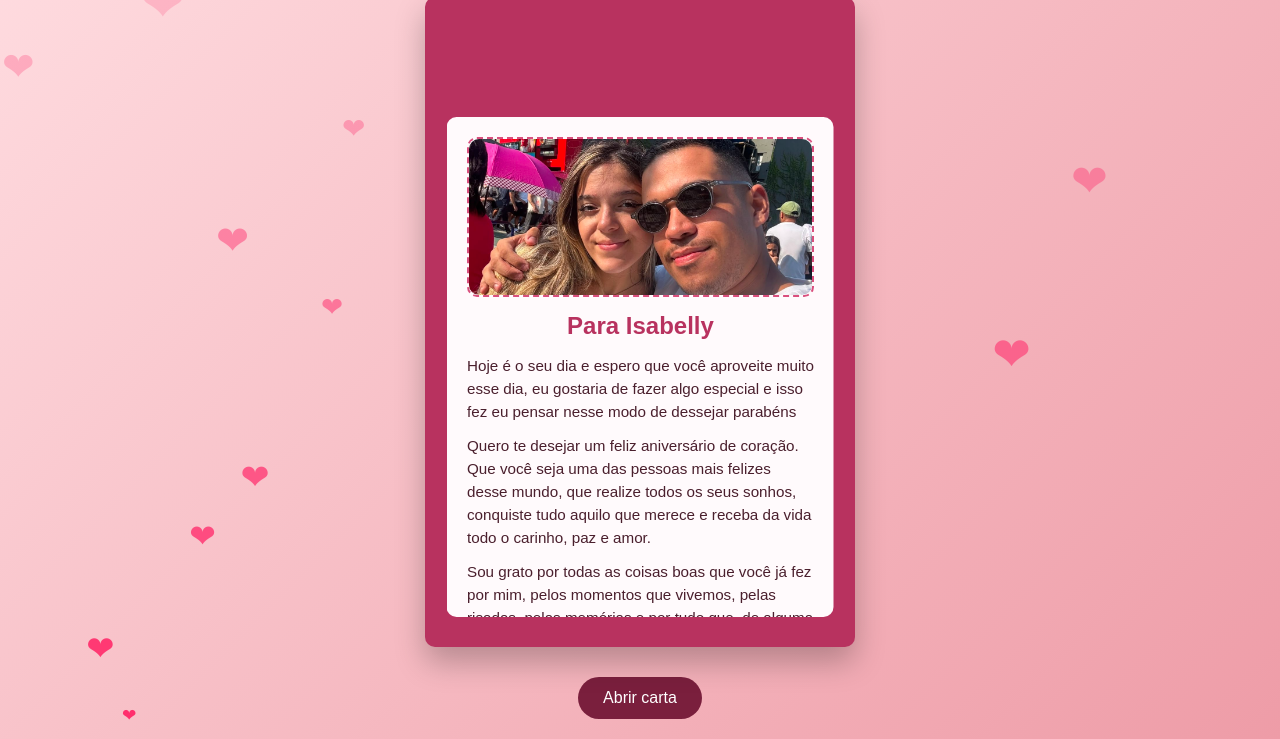
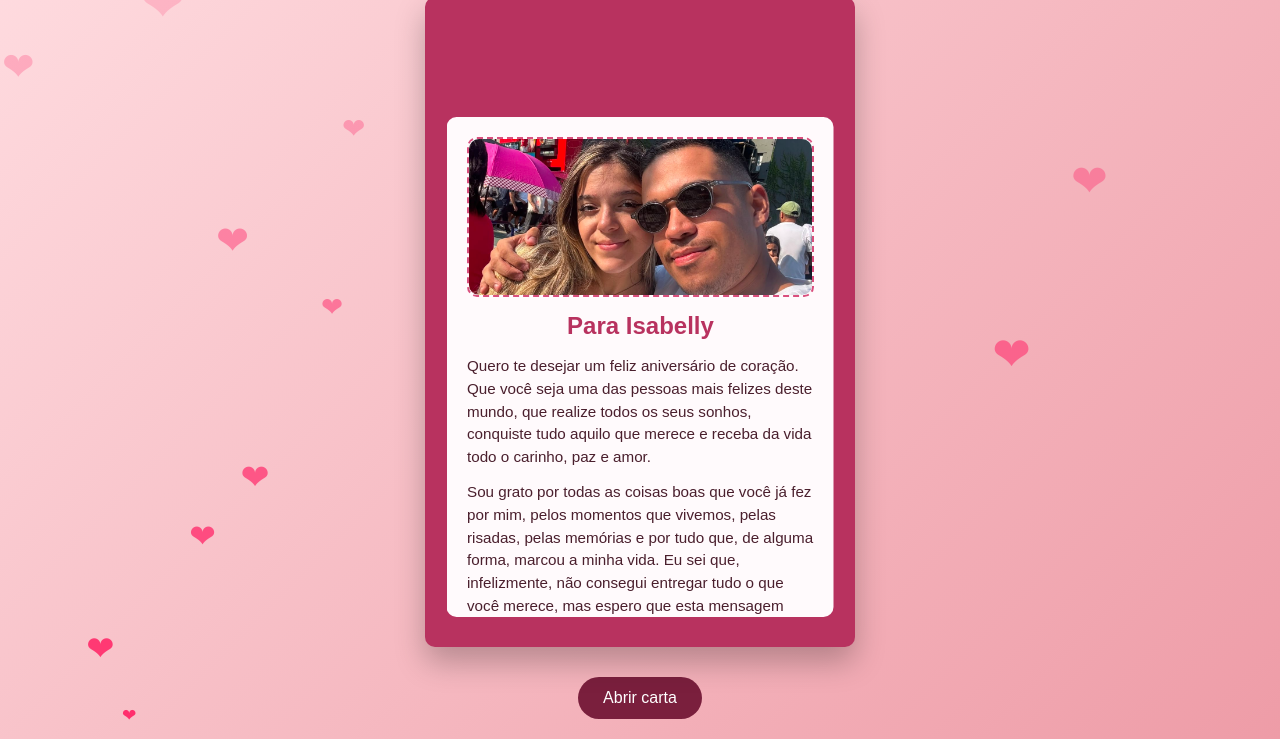
Before and after one commit to policarpogustavo/Parab-ns-isabelly, a plain HTML site: page index.html in a window 1280 px wide. Both pictures are taken after a click on the button "Abrir carta". Shown: the part 91-830 px from the top of the page. Drawn offline with Linux system fonts and the light colour scheme.

Commit message:
Update index.html

```diff
--- a/index.html
+++ b/index.html
@@ -22,24 +22,28 @@
 
         <h2>Para Isabelly</h2>
 
-        <p>
-        Hoje é o seu dia e espero que você aproveite muito esse dia, eu gostaria de fazer algo especial e isso fez eu pensar nesse modo de dessejar parabéns
+          <p>
+            Quero te desejar um feliz aniversário de coração. Que você seja uma das
+            pessoas mais felizes deste mundo, que realize todos os seus sonhos,
+            conquiste tudo aquilo que merece e receba da vida todo o carinho,
+            paz e amor.
         </p>
 
         <p>
-        Quero te desejar um feliz aniversário de coração. Que você seja uma das pessoas mais
-        felizes desse mundo, que realize todos os seus  sonhos, conquiste tudo aquilo que merece e receba
-        da vida todo o carinho, paz e amor.
+            Sou grato por todas as coisas boas que você já fez por mim, pelos
+            momentos que vivemos, pelas risadas, pelas memórias e por tudo que,
+            de alguma forma, marcou a minha vida. Eu sei que, infelizmente, não
+            consegui entregar tudo o que você merece, mas espero que esta mensagem
+            consiga transmitir um pouco do meu carinho e da minha gratidão por você.
         </p>
 
         <p>
-        Sou grato por todas as coisas boas que você já fez por mim, pelos momentos que vivemos,
-        pelas risadas, pelas memórias e por tudo que, de alguma forma, marcou a minha vida. Eu sei que infelizmente não conseguir entregar tudo o que você merece, mas espero que essa mensagem consiga transmitir um pouco do meu carinho e da minha gratidão por você.
+            Aproveite cada momento do seu dia. Que ele seja repleto de alegria.
+            Que você continue sendo essa pessoa incrível,
+            cheia de luz e inspiração para todos ao seu redor.
         </p>
 
-        <p>
-            Aproveita cada momento do seu dia, que ele seja repleto de alegria, amor e boas surpresas. Que você continue sendo essa pessoa incrível, cheia de luz e inspiração para todos ao seu redor. TE AMO MUITO, FELIZ ANIVERSÁRIO!
-        </p>
+        <h2>TE AMO MUITO. FELIZ ANIVERSÁRIO! ❤️</h2>
 
         <p class="signature">
         Com carinho,<br />
```
